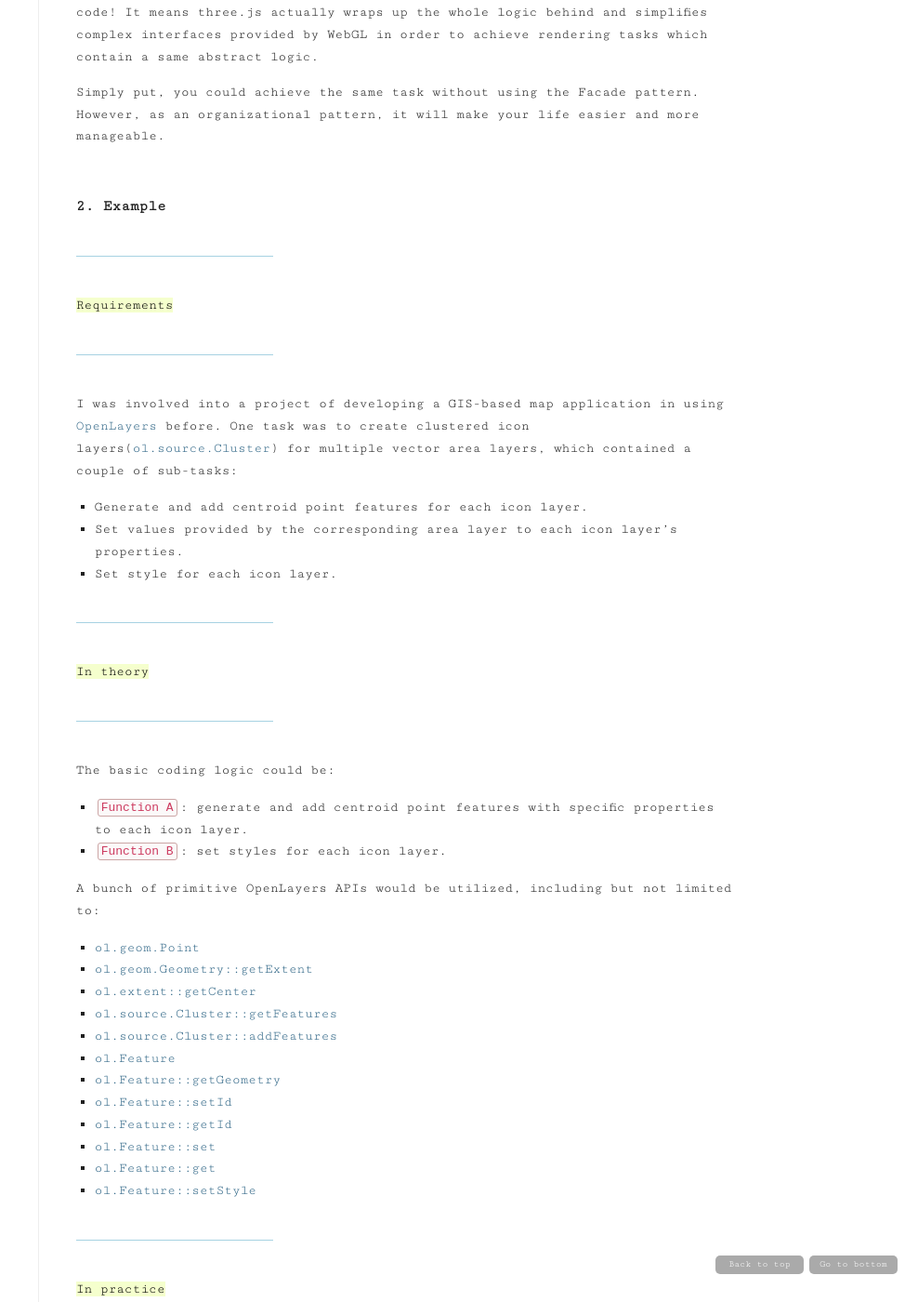
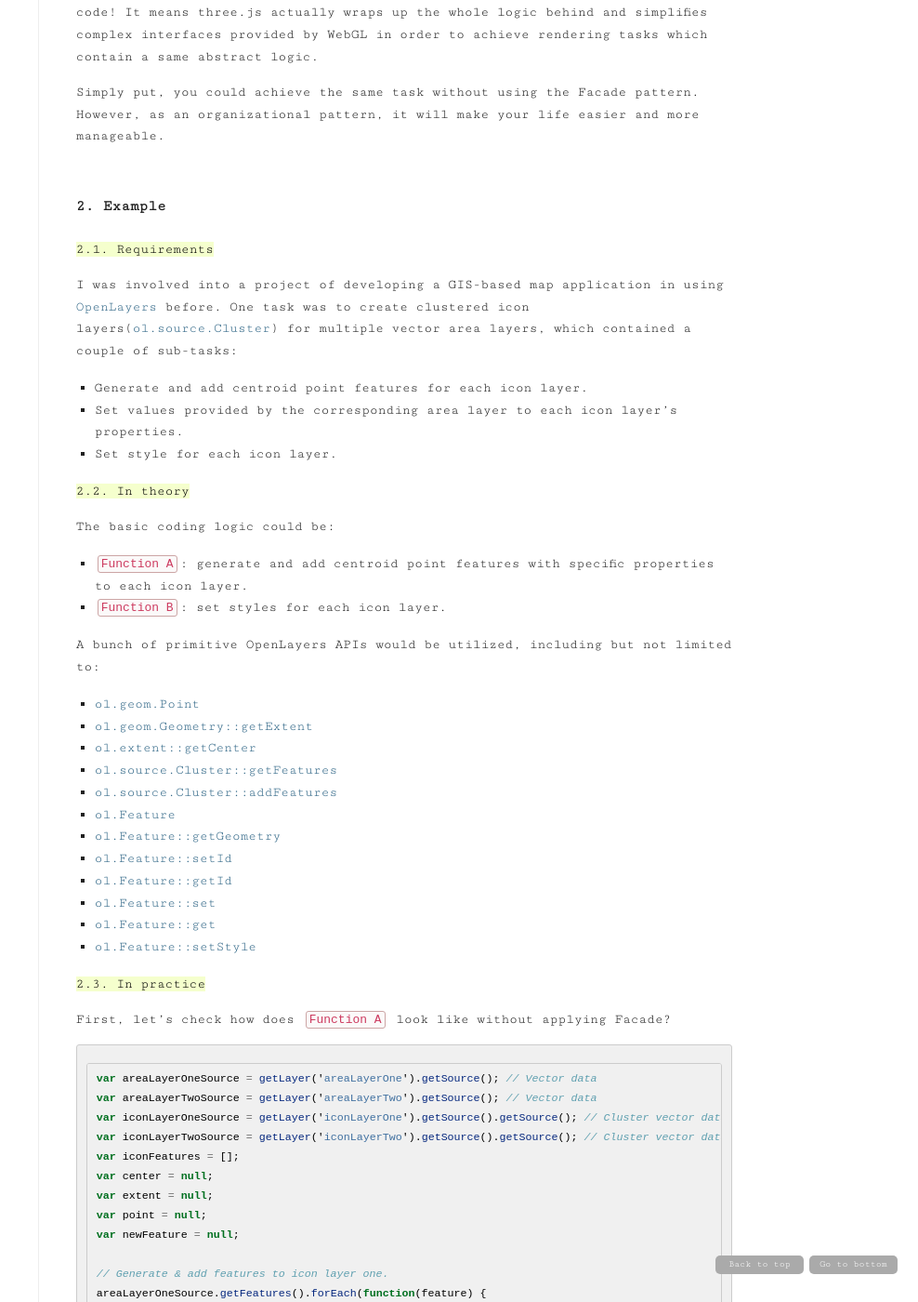
Before and after one commit to crabcanon/crabcanon.github.com, a Jekyll site: the page built from _posts/2017-06-13-javascript-design-pattern-facade.md, in a window 1280 px wide and 1400 px high, scrolled down 586 px. Shown: the whole window at 93% size, without its empty margins (292-1280 px from the left). Built offline with Jekyll 4.4.1, drawn with Linux system fonts in a browser that asks for light colours; emoji names are drawn with the system emoji font.

Commit message:
Update blog

```diff
--- a/_posts/2017-06-13-javascript-design-pattern-facade.md
+++ b/_posts/2017-06-13-javascript-design-pattern-facade.md
@@ -14,9 +14,7 @@ Simply put, you could achieve the same task without using the Facade pattern. Ho
 
 #### 2. Example
 
-<hr>
-<mark>Requirements</mark>
-<hr>
+<mark>2.1. Requirements</mark>
 
 I was involved into a project of developing a GIS-based map application in using [OpenLayers](https://openlayers.org/) before. One task was to create clustered icon layers([ol.source.Cluster](https://openlayers.org/en/latest/apidoc/ol.source.Cluster.html)) for multiple vector area layers, which contained a couple of sub-tasks:
 
@@ -24,9 +22,7 @@ I was involved into a project of developing a GIS-based map application in using
 - Set values provided by the corresponding area layer to each icon layer's properties.
 - Set style for each icon layer.
 
-<hr>
-<mark>In theory</mark>
-<hr>
+<mark>2.2. In theory</mark>
 
 The basic coding logic could be:
 
@@ -48,9 +44,7 @@ A bunch of primitive OpenLayers APIs would be utilized, including but not limite
 - [ol.Feature::get](https://openlayers.org/en/latest/apidoc/ol.Feature.html#get)
 - [ol.Feature::setStyle](https://openlayers.org/en/latest/apidoc/ol.Feature.html#setStyle)
 
-<hr>
-<mark>In practice</mark>
-<hr>
+<mark>2.3. In practice</mark>
 
 First, let's check how does `Function A` look like without applying Facade?
 
```
